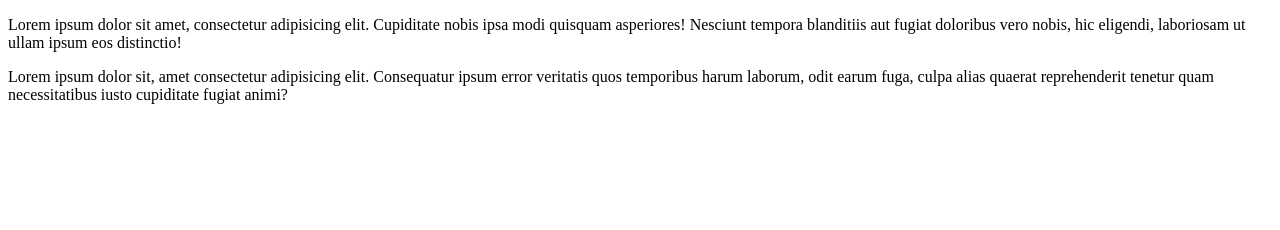
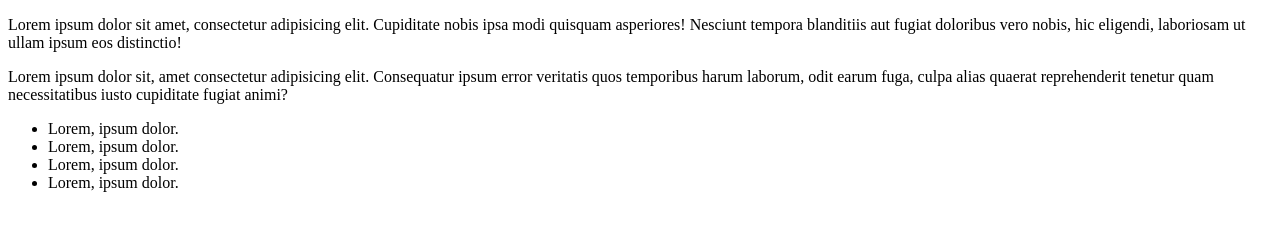
Before and after one commit to testNameProweb/project-git-2, a plain HTML site: page index.html in a window 1280 px wide. Drawn offline with Linux system fonts and the light colour scheme.

Commit message:
Add list

```diff
--- a/index.html
+++ b/index.html
@@ -15,5 +15,12 @@
         Lorem ipsum dolor sit, amet consectetur adipisicing elit. Consequatur ipsum error veritatis quos temporibus harum laborum, odit earum fuga, culpa alias quaerat reprehenderit tenetur quam necessitatibus iusto cupiditate fugiat animi?
     </p>
 
+    <ul>
+        <li>Lorem, ipsum dolor.</li>
+        <li>Lorem, ipsum dolor.</li>
+        <li>Lorem, ipsum dolor.</li>
+        <li>Lorem, ipsum dolor.</li>
+    </ul>
+
 </body>
 </html>
```
